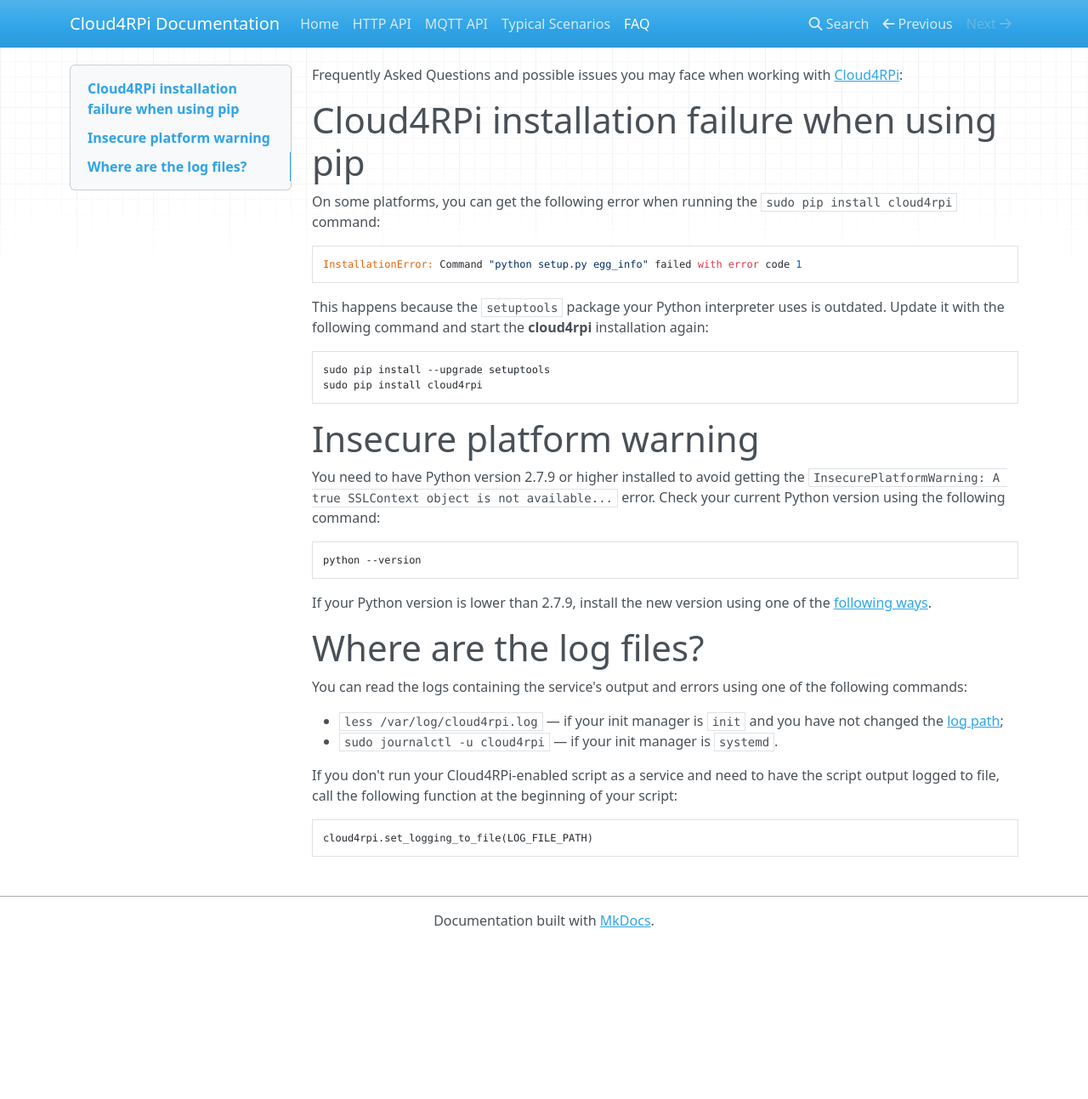
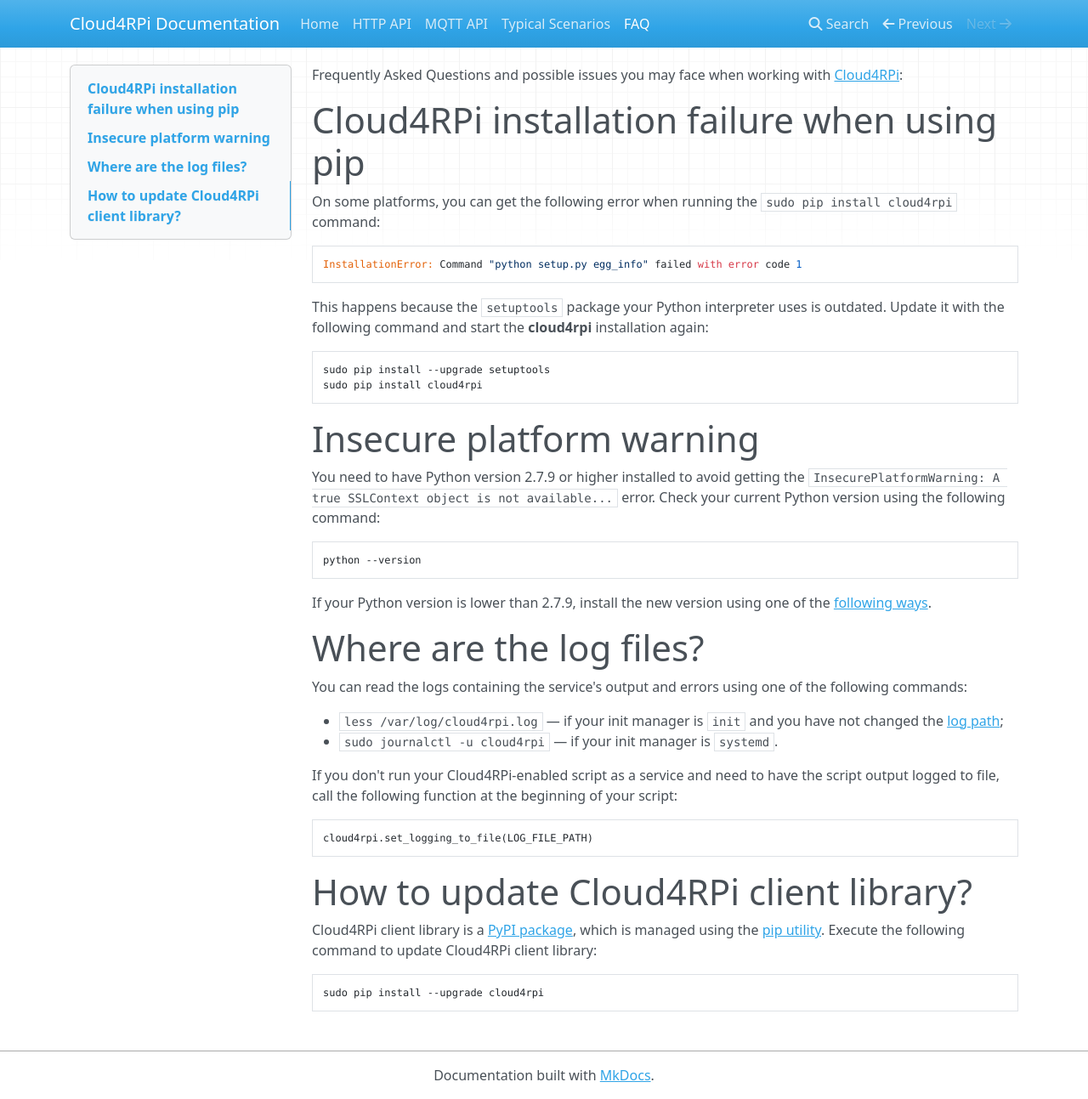
Before and after one commit to cloud4rpi/docs, an MkDocs documentation site: the page built from docs/faq.md, in a window 1280 px wide and 1293 px high. Shown: the whole window at 85% size. Built offline with MkDocs 1.6.1, drawn with Linux system fonts in a browser that asks for light colours; nearby versions of some CDN libraries; old or Windows-style settings are respelled for this version of MkDocs.

Commit message:
How to update client library

````diff
--- a/docs/faq.md
+++ b/docs/faq.md
@@ -37,3 +37,11 @@
 ```python
 cloud4rpi.set_logging_to_file(LOG_FILE_PATH)
 ```
+
+# How to update Cloud4RPi client library?
+
+Cloud4RPi client library is a [PyPI package](https://pypi.python.org/pypi/cloud4rpi), which is managed using the [pip utility](https://pip.pypa.io/en/stable/). Execute the following command to update Cloud4RPi client library:
+
+```sh
+sudo pip install --upgrade cloud4rpi
+```
````
